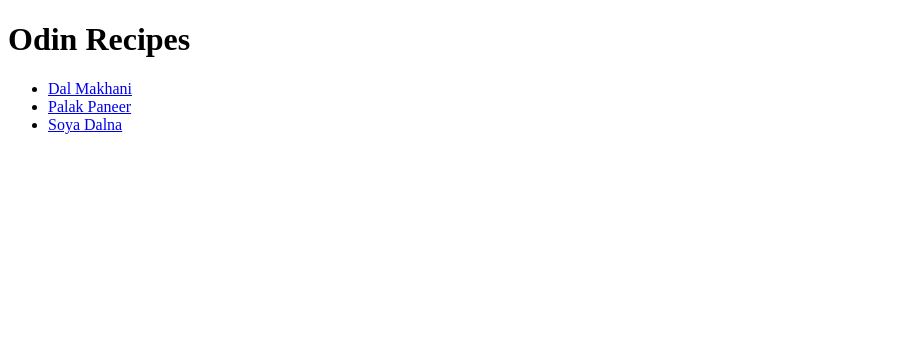
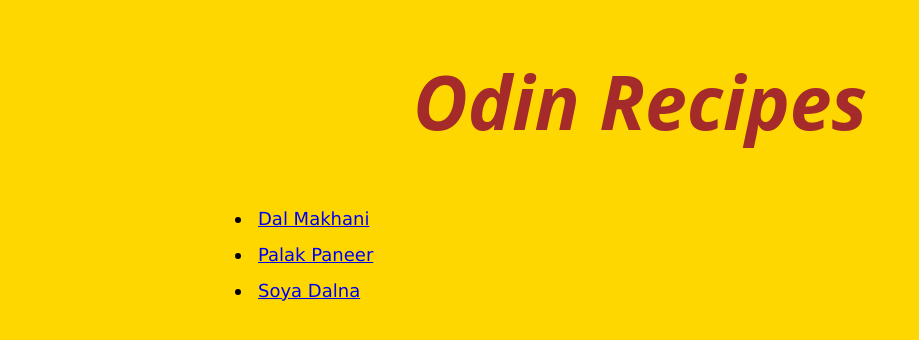
Before and after one commit to ronit-roy-github/odin-recipes, a plain HTML site: page index.html in a window 1280 px wide. Shown: the whole page, without its empty margins (0-919 px from the left). Drawn offline with Linux system fonts and the light colour scheme.

Commit message:
Edit index.html

```diff
--- a/index.html
+++ b/index.html
@@ -3,13 +3,14 @@
 	<head>
 		<meta charset="utf-8">
 		<title>"Recipes Homepage"</title>
+		<link rel="stylesheet" href="style.css"/>
 	</head>
 	<body>
 		<h1>Odin Recipes</h1>
-		<ul>
-			<li><a href="recipes/dalmakhani.html">Dal Makhani</a></li>
-			<li><a href="recipes/palakpaneer.html">Palak Paneer</a></li>
-			<li><a href="recipes/soyadalna.html">Soya Dalna</a></li>
+		<ul class="unorderlist">
+			<li class="list"><a href="recipes/dalmakhani.html">Dal Makhani</a></li>
+			<li class="list"><a href="recipes/palakpaneer.html">Palak Paneer</a></li>
+			<li class="list"><a href="recipes/soyadalna.html">Soya Dalna</a></li>
 		</ul>
 	</body>
 </html>
--- /dev/null
+++ b/style.css
@@ -0,0 +1,21 @@
+body{
+    background-color:gold;
+}
+h1{
+    text-align:center;
+    color:brown;
+    font-size:75px;
+    font-style:italic;
+    font-weight:10px;
+    font-family:system-ui, -apple-system, BlinkMacSystemFont, 'Segoe UI', Roboto, Oxygen, Ubuntu, Cantarell, 'Open Sans', 'Helvetica Neue', sans-serif;
+}
+.unorderlist{
+    font-family:Verdana, Geneva, Tahoma, sans-serif;
+    color: hsl(240,0,60);
+    font-size: large;
+    margin-left:200px;
+}
+.list{
+    padding:5px;
+    margin:5px;
+}
```
